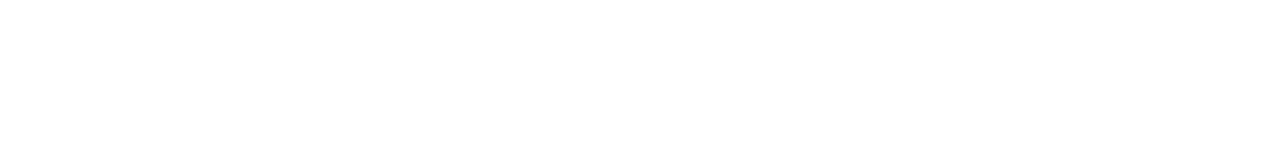
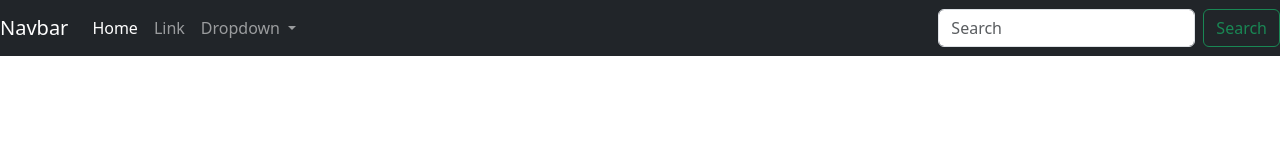
Before and after one commit to ThegameFoxoTGF/Dev_HTML_Project, a website: page index.html in a window 1280 px wide. Drawn offline with nearby package versions, Linux system fonts and the light colour scheme.

Commit message:
update bootstrap

```diff
--- a/index.html
+++ b/index.html
@@ -3,9 +3,78 @@
 <head>
     <meta charset="UTF-8">
     <meta name="viewport" content="width=device-width, initial-scale=1.0">
-    <title>Document</title>
+    <title>SHOP</title>
+    <link rel="stylesheet" href="style.css">
+    <link href="node_modules/bootstrap/dist/css/bootstrap.min.css" rel="stylesheet" >
+
 </head>
 <body>
+    <div class="content-fluid">
+
+        <nav
+            class="navbar navbar-expand-xl navbar-dark bg-dark"
+        >
+            <a class="navbar-brand" href="#">Navbar</a>
+
+            <button
+                class="navbar-toggler d-lg-none"
+                type="button"
+                data-bs-toggle="collapse"
+                data-bs-target="#collapsibleNavId"
+                aria-controls="collapsibleNavId"
+                aria-expanded="false"
+                aria-label="Toggle navigation"
+            ></button>
+
+            <div class="collapse navbar-collapse" id="collapsibleNavId">
+                <ul class="navbar-nav me-auto mt-2 mt-lg-0">
+
+                    <li class="nav-item">
+                        <a class="nav-link active" href="#" aria-current="page"
+                            >Home <span class="visually-hidden">(current)</span></a
+                        >
+                    </li>
+
+                    <li class="nav-item">
+                        <a class="nav-link" href="#">Link</a>
+                    </li>
+
+                    <li class="nav-item dropdown">
+                        <a
+                            class="nav-link dropdown-toggle"
+                            href="#"
+                            id="dropdownId"
+                            data-bs-toggle="dropdown"
+                            aria-haspopup="true"
+                            aria-expanded="false">
+                            Dropdown
+                        </a>
+                        <div class="dropdown-menu" aria-labelledby="dropdownId">
+                            <a class="dropdown-item" href="#">Action 1</a>
+                            <a class="dropdown-item" href="#">Action 2</a>
+                        </div>
+                    </li>
+
+                </ul>
+                <form class="d-flex my-2 my-lg-0">
+                    <input
+                        class="form-control me-sm-2"
+                        type="text"
+                        placeholder="Search"
+                    />
+                    <button class="btn btn-outline-success my-2 my-sm-0" type="submit">
+                        Search
+                    </button>
+                </form>
+            </div>
+        </nav>
+
+
+    </div>
+
+
+
+    <script src="https://cdn.jsdelivr.net/npm/bootstrap@5.3.3/dist/js/bootstrap.bundle.min.js" integrity="sha384-YvpcrYf0tY3lHB60NNkmXc5s9fDVZLESaAA55NDzOxhy9GkcIdslK1eN7N6jIeHz" crossorigin="anonymous"></script>
 
 </body>
 </html>
--- /dev/null
+++ b/package.json
@@ -0,0 +1,5 @@
+{
+  "dependencies": {
+    "bootstrap": "^5.3.3"
+  }
+}
```
Also changed, not shown: style.css (added), 1 other file.
